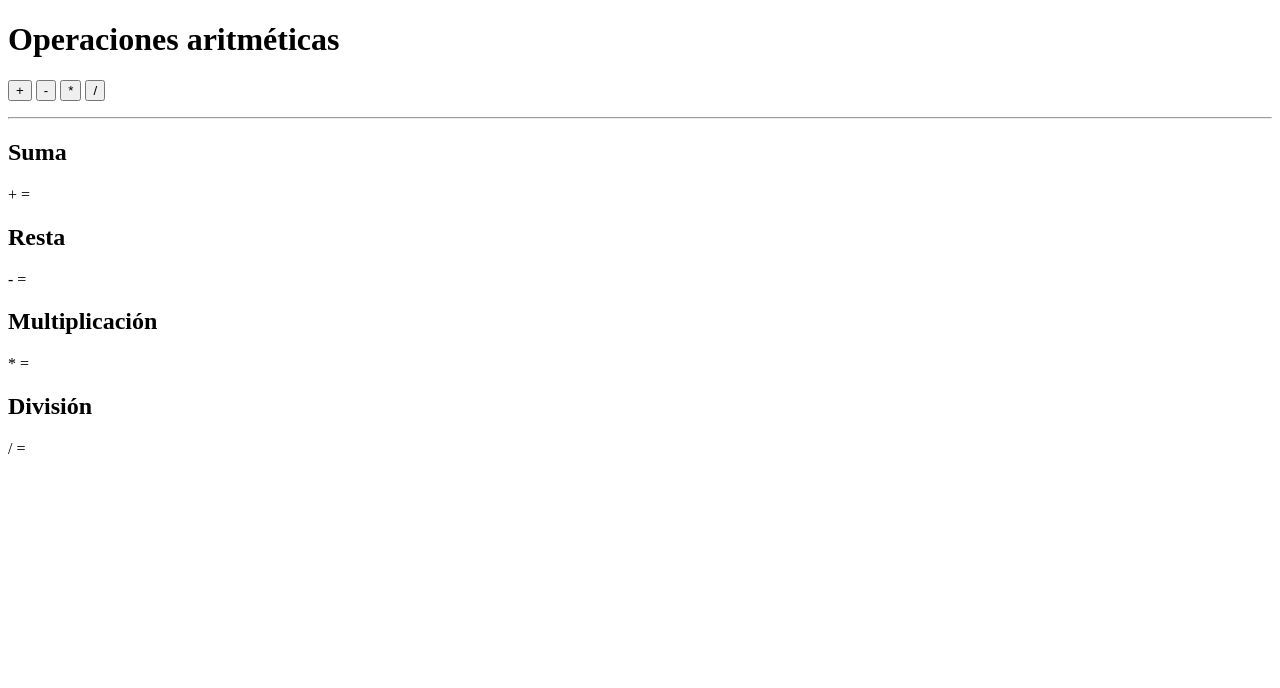
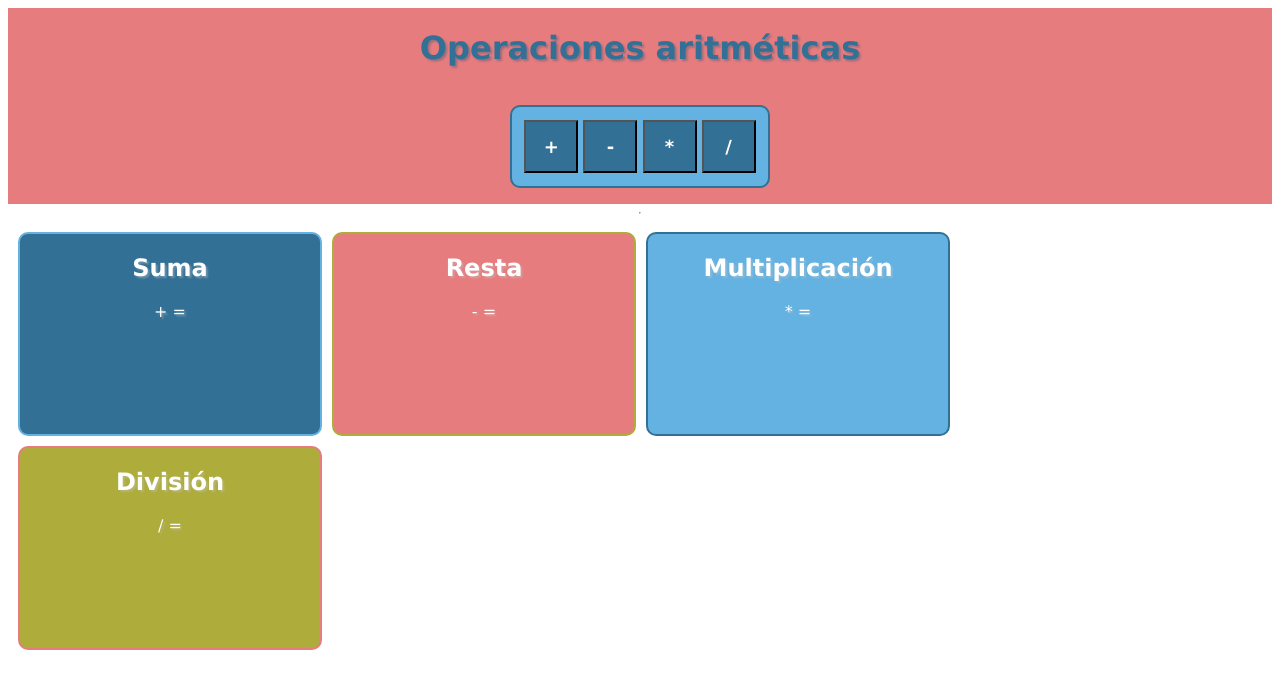
Before and after one commit to MmaRamotsa/OperacionesAritm-ticas, a plain HTML site: page index.html in a window 1280 px wide. Drawn offline with Linux system fonts and the light colour scheme.

Commit message:
Se ha cambiado el estilo haciéndolo más atractivo. Se utilizan flexbox. MAMG

```diff
--- /dev/null
+++ b/css/estilos.css
@@ -0,0 +1,74 @@
+*{
+	font-family: verdana;
+}
+header{
+	display: flex;
+	flex-direction: column;
+	align-items: center;
+	align-content: center;
+	background-color: #E67C7E;
+	width:100%;
+}
+section {
+	display: flex;
+	flex-direction: row;
+	align-items: flex-start;
+	flex-wrap: wrap;
+	padding: 5px;
+}
+article {
+	margin:5px;
+	width:300px;
+	height:200px;
+}
+h1{
+	color:#327095;
+	text-shadow: 2px 2px 2px rgba(52, 87, 120, 0.4);
+}
+h2, p {
+	text-align:center;
+	color:white;
+	text-shadow: 2px 2px 2px rgba(198, 198, 198, 0.4);
+}
+button{
+	text-align:center;
+	color:white;
+	background-color: #327095;
+	padding:0.8em;
+	width:3em;
+	font-weight: bold;
+	font-size:18px;
+}
+.contenedor{
+	display: flex;
+	flex-direction: column;
+	align-items: center;
+	align-content: center;
+	flex-wrap: wrap;
+}
+.suma {
+	background-color:#327095;
+	border:2px solid #63B2E1;
+	border-radius: 10px;
+}
+.resta {
+	background-color: #E67C7E;
+	border:2px solid #AEAC3B;
+	border-radius: 10px;
+}
+.multiplicacion{
+	background-color: #63B2E1;
+	border:2px solid #327095;
+	border-radius: 10px;
+}
+.division{
+	background-color: #AEAC3B;
+	border:2px solid #E67C7E;
+	border-radius: 10px;
+}
+.botones{
+	padding:0.8em;
+	background-color: #63B2E1;
+	border:2px solid #327095;
+	border-radius: 10px;
+}
--- a/index.html
+++ b/index.html
@@ -8,26 +8,39 @@ Versión : v1.0
 <head>
 	<meta charset="UTF-8">
 	<title>Ejercicio 5</title>
+	<link rel="stylesheet" href="css/estilos.css">
 </head>
 <body>
+	<div class="contenedor">
+	<header>
 		<h1>Operaciones aritméticas</h1>
-	<p>
+		<p class="botones">
 			<button onclick="suma(2);">+</button>
 			<button onclick="resta();">-</button>
 			<button onclick="multiplicacion(2);">*</button>
 			<button onclick="division();">/</button>
 		</p>
+	</header>
 	<hr>
+	<section>
+		<article class="suma">
 			<h2>Suma</h2>
 			<p><span id="n1suma"></span> + <span id="n2suma"></span> = <span id="solucionsuma"></span></p>
+		</article>
+		<article class="resta">
 			<h2>Resta</h2>
 			<p><span id="n1resta"></span> - <span id="n2resta"></span> = <span id="solucionresta"></span></p>
+		</article>
+		<article class="multiplicacion">
 			<h2>Multiplicación</h2>
 			<p><span id="n1multiplicacion"></span> * <span id="n2multiplicacion"></span> = <span id="solucionmultiplicacion"></span></p>
+		</article>
+		<article class="division">
 			<h2>División</h2>
 			<p><span id="n1division"></span> / <span id="n2division"></span> = <span id="soluciondivision"></span></p>
-
-
+		</article>
+	</section>
+	</div>
 	<script src="js/funciones.js"></script>
 </body>
 </html>
```
Lines whose indentation alone changed are shown as unchanged.
